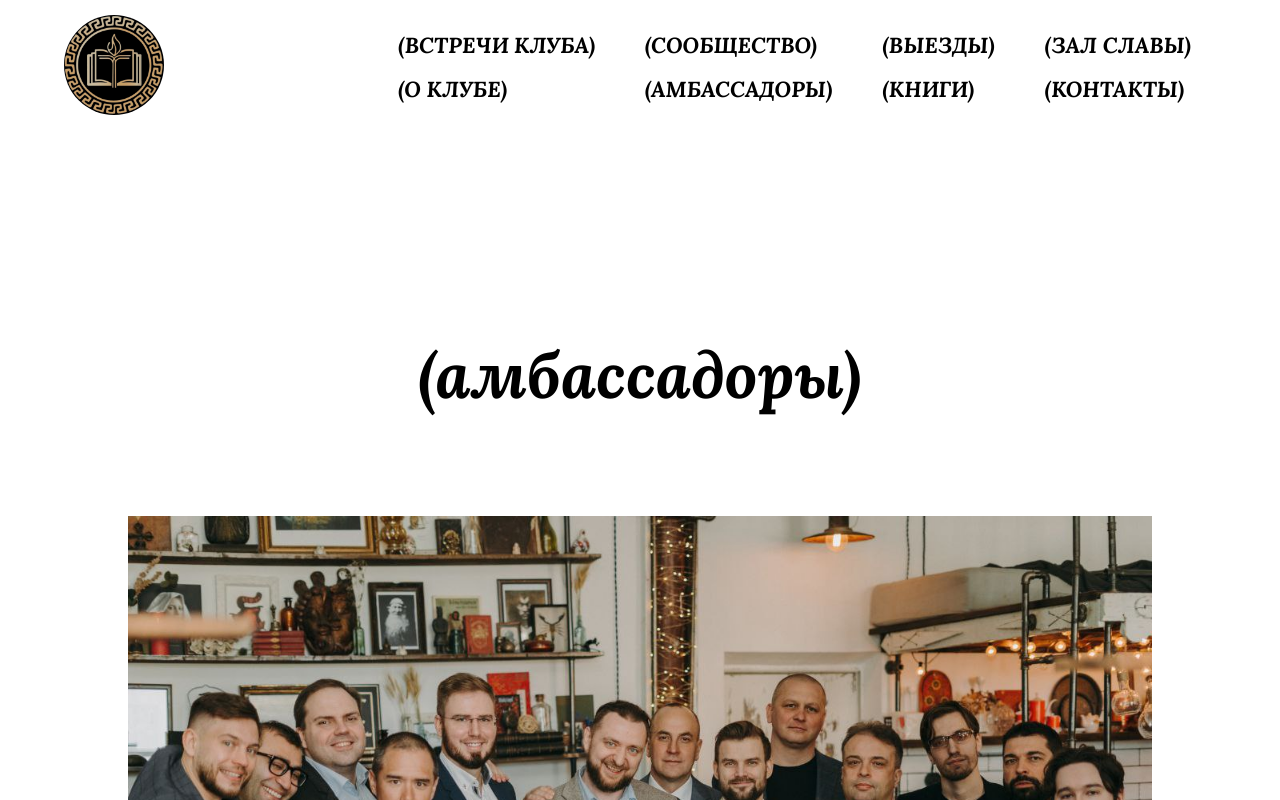
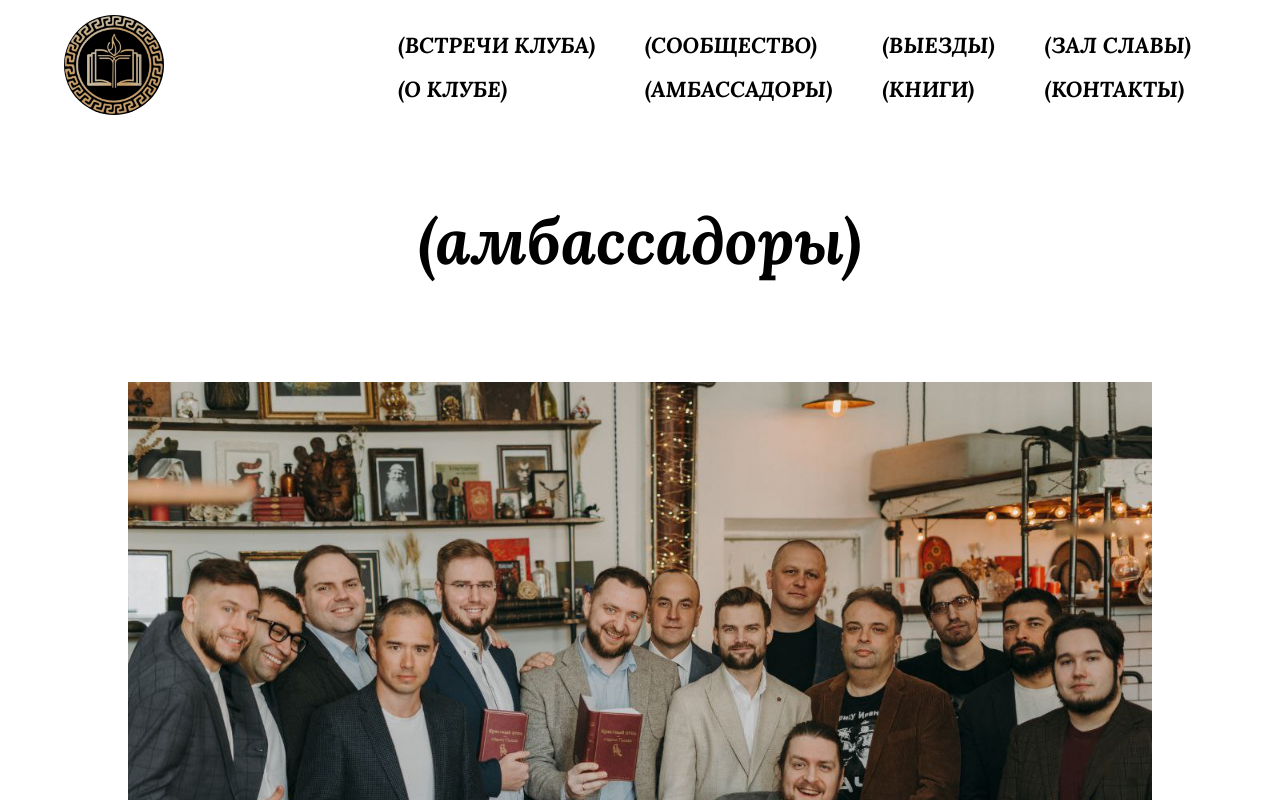
Before and after one commit to paladiandrew/Imperative, an Angular app: page /ambassadors in a window 1280 px wide. Shown: the top 800 px of the page. Built offline with nearby package versions, Linux system fonts and the light colour scheme.

Commit message:
Header changed

```diff
--- a/src/app/components/header/header.component.scss
+++ b/src/app/components/header/header.component.scss
@@ -3,6 +3,7 @@
     top: 0;
     left: 0;
     width: 100%;
+    position: fixed; // Заголовок фиксирован на месте
     align-items: center;
     justify-content: space-between; // Элементы прижаты к краям
     padding: 15px 5%; // Отступы сверху и снизу, 5% с обеих сторон
--- a/src/styles.scss
+++ b/src/styles.scss
@@ -12,6 +12,6 @@ html, body {
     width: 100%;
     height: 100%;
     box-sizing: border-box;
-    overflow-x: hidden; // Отключаем горизонтальную прокрутку
+    //overflow-x: hidden; // Отключаем горизонтальную прокрутку
     font-family: 'BusinessClubFont', sans-serif;
 }
```
